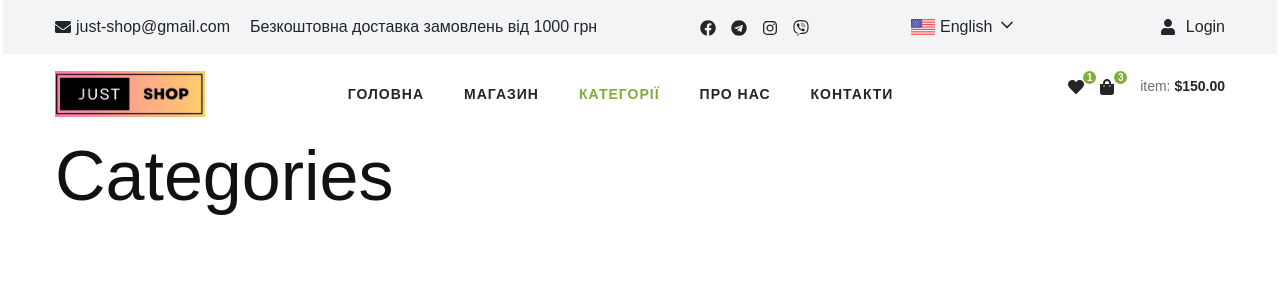
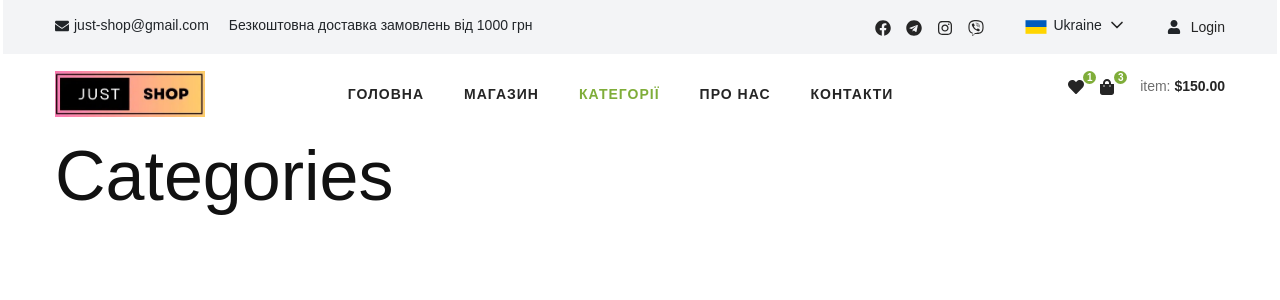
Before and after one commit to barkode/poster-shop-integration, a React (Create React App) app: page /poster-shop-integration/categories in a window 1280 px wide. Shown: the top 300 px of the page. Built offline with nearby package versions, Linux system fonts and the light colour scheme.

Commit message:
fix top-header

```diff
--- a/src/components/HeaderTop/HeaderTop.jsx
+++ b/src/components/HeaderTop/HeaderTop.jsx
@@ -1,6 +1,6 @@
 import React from 'react';
 
-import { TopHeader, Container } from './HeaderTop.styled';
+import { TopHeader, Container,TopHeaderLeftFlex } from './HeaderTop.styled';
 import TopHeaderLeft from './TopHeaderLeft';
 import TopHeaderRight from './TopHeaderRight';
 import Language from './LanguageSelect';
@@ -10,7 +10,9 @@ function HeaderTop() {
   return (
     <TopHeader>
       <Container>
+       <TopHeaderLeftFlex>
         <TopHeaderLeft />
+        </TopHeaderLeftFlex>
         <TopHeaderRight />
         <Language />
         <AuthMenu />
--- a/src/components/HeaderTop/HeaderTop.styled.jsx
+++ b/src/components/HeaderTop/HeaderTop.styled.jsx
@@ -1,18 +1,24 @@
-
 import styled from '@emotion/styled';
 
 export const TopHeader = styled.div`
+  font-size: 14px;
+  justify-content: space-between;
   background-color: #f3f4f6;
   // border: 1px solid red;
   @media (max-width: 991px) {
     display: none;
   }
-`;
+  `;
 
-export const Container = styled.div`
+  export const Container = styled.div`
   max-width: 1170px;
   margin: 0 auto;
   padding: 15px 0;
   display: flex;
+  gap: 40px;
   justify-content: space-between;
 `;
+
+export const TopHeaderLeftFlex = styled.div`
+  flex: 1;
+`;
--- a/src/components/HeaderTop/LanguageSelect/Language.jsx
+++ b/src/components/HeaderTop/LanguageSelect/Language.jsx
@@ -14,7 +14,7 @@ import {
 
 const Language = () => {
   const [showLanguageList, setShowLanguageList] = useState(false);
-  const [selectedLanguage, setSelectedLanguage] = useState('English');
+  const [selectedLanguage, setSelectedLanguage] = useState('Ukraine');
 
   const handleShowLanguageList = () => {
     setShowLanguageList(!showLanguageList);
--- a/src/components/HeaderTop/LanguageSelect/Language.styled.jsx
+++ b/src/components/HeaderTop/LanguageSelect/Language.styled.jsx
@@ -3,7 +3,6 @@ import { FiChevronDown } from 'react-icons/fi';
 
 export const LanguageContainer = styled.div`
   position: relative;
-  margin-right: 40px;
   cursor: pointer;
   display: flex;
 `;
@@ -30,7 +29,6 @@ export const LanguageList = styled.ul`
       padding: 5px 10px;
     }
   }
-
 `;
 
 export const LanguageItem = styled.li`
@@ -41,7 +39,7 @@ export const LanguageItem = styled.li`
 
 export const LanguageLink = styled.a`
   text-decoration: none;
-  &:hover{
+  &:hover {
     color: var(--primary-color);
   }
 `;
--- a/src/components/HeaderTop/TopHeaderRight/TopHeaderRight.styled.jsx
+++ b/src/components/HeaderTop/TopHeaderRight/TopHeaderRight.styled.jsx
@@ -16,6 +16,7 @@ export const TopHeaderRightItem = styled.div`
   display: flex;
   align-items: center;
   margin-right: 15px;
+  font-size: 16px;
 
   &:last-child {
     margin-right: 0;
--- a/src/components/Hero/Hero.jsx
+++ b/src/components/Hero/Hero.jsx
@@ -1,5 +1,3 @@
-import React from 'react';
-
 import DropDownCategories from 'components/DropDownCategories/DropDownCategories';
 import SearchForm from 'components/SearchForm/SearchForm';
 import PhoneConectSupport from 'components/PhoneConectSupport/PhoneConnectSupport';
--- a/src/components/Navigation/BasketAndFavorites/BasketAndFavorites.styled.jsx
+++ b/src/components/Navigation/BasketAndFavorites/BasketAndFavorites.styled.jsx
@@ -39,6 +39,7 @@ export const CartItemCount = styled.span`
   position: absolute;
   top: -6px;
   right: -12px;
+  z-index: -1;
 `;
 
 export const CartPrice = styled.div`
```
